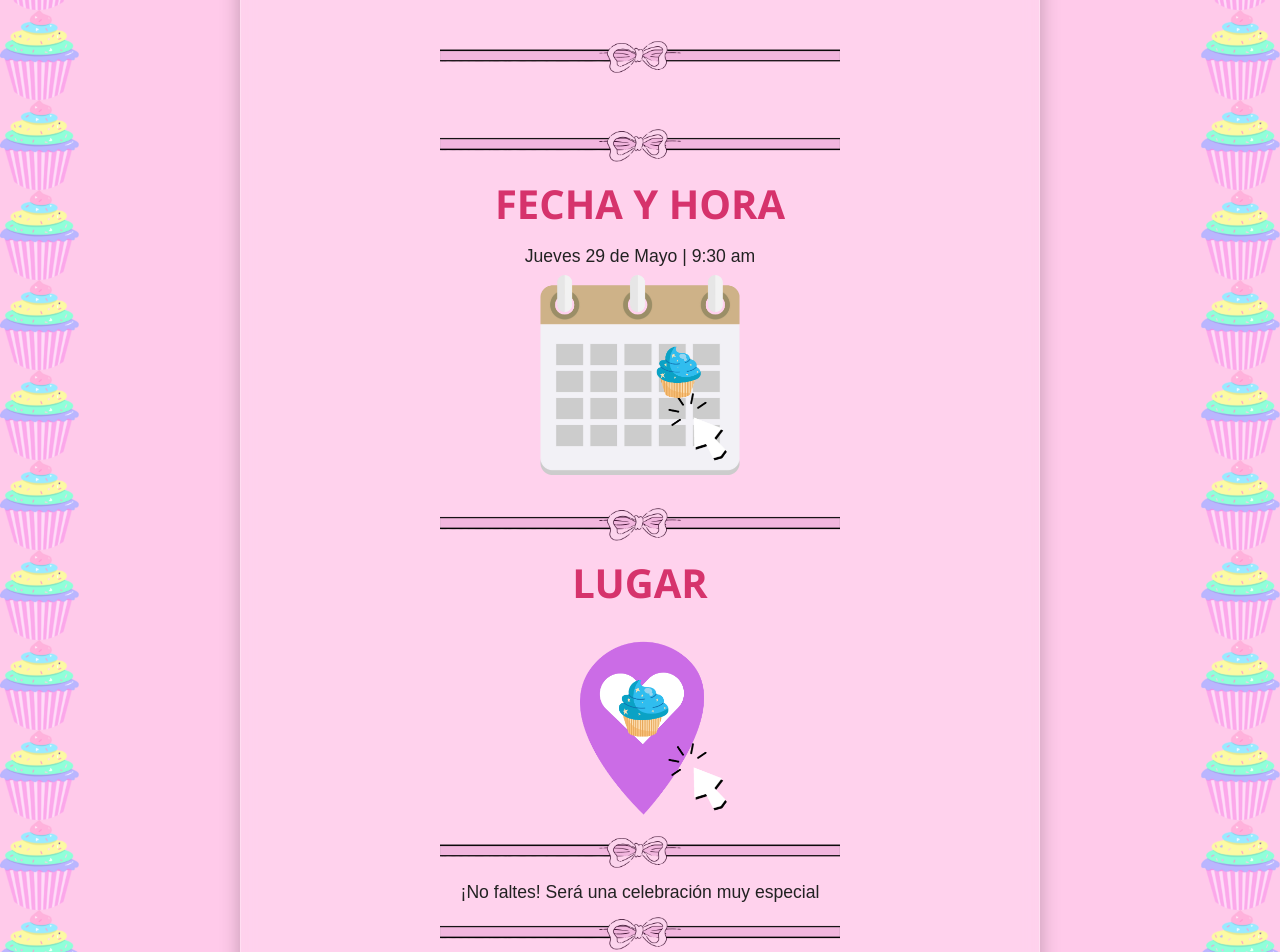
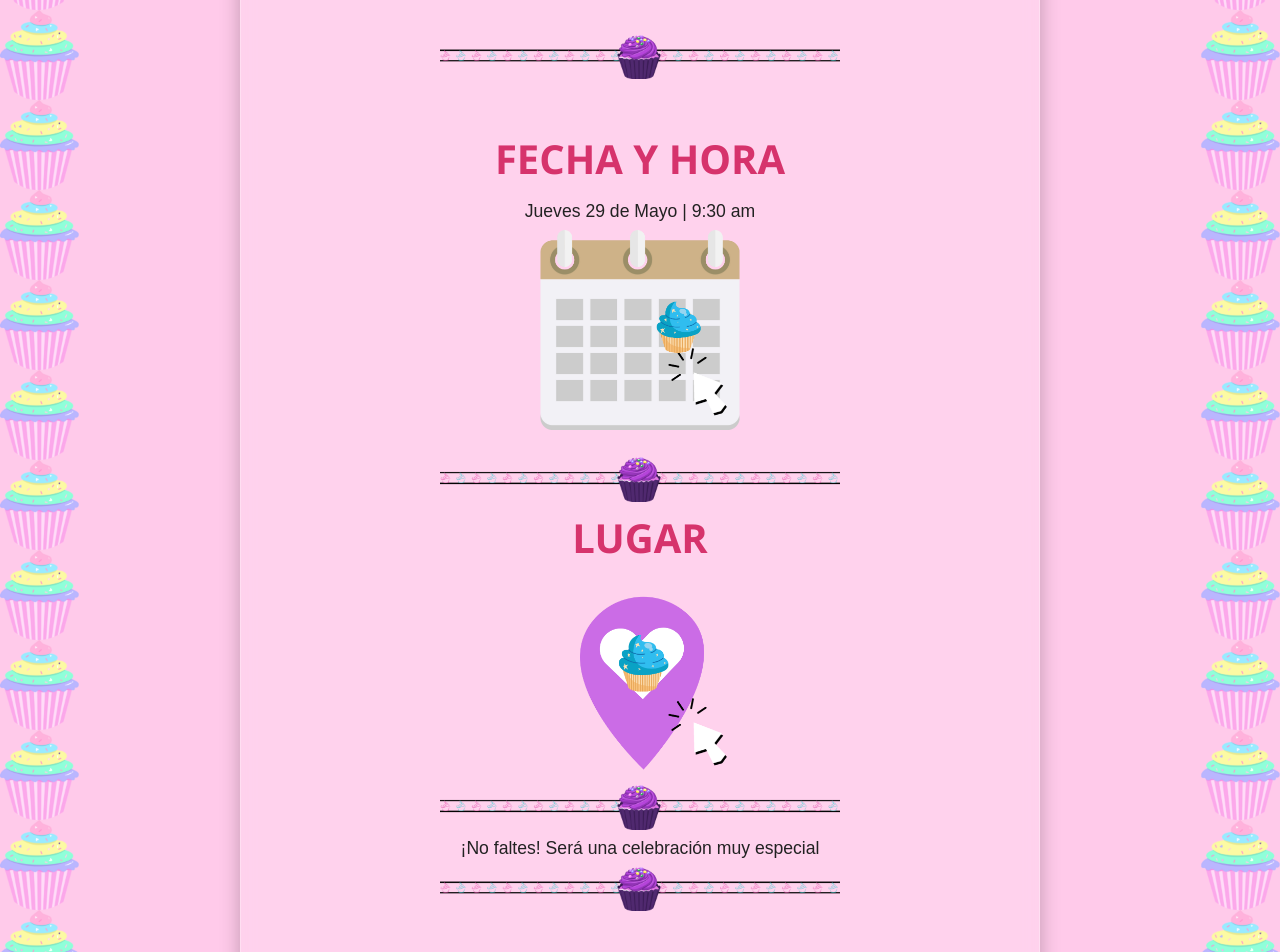
Before and after one commit to WalterDanielTorresMeza/Danicup, a React (Create React App) app: page / in a window 1280 px wide. Shown: the part 260-1212 px from the top of the page. Built offline with nearby package versions, Linux system fonts and the light colour scheme.

Commit message:
Update App.js

```diff
--- a/src/App.js
+++ b/src/App.js
@@ -18,7 +18,7 @@ function App() {
 <br />
 
 <img
-   src="/a2.png"
+   src="/aa.png"
    alt="Animación celebración"
    className="li"
  />
@@ -27,11 +27,6 @@ function App() {
 
  <br />
 
- <img
-   src="/a2.png"
-   alt="Animación celebración"
-   className="li"
- />
 
  <p><h1>FECHA Y HORA</h1></p>
  <p className="l01">Jueves 29 de Mayo | 9:30 am</p>
@@ -40,7 +35,7 @@ function App() {
   href={
     `https://calendar.google.com/calendar/render?action=TEMPLATE` +
     `&text=${encodeURIComponent('Cumpleaños de Daniela Nicole')}` +
-    `&dates=${'20250605'}/${'20250605'}` +           // evento todo el día 5 de junio
+    `&dates=${'20250528'}/${'20250528'}` +           // evento todo el día 5 de junio
     `&details=${encodeURIComponent('¡No faltes a la celebración!')}` +
     `&location=${encodeURIComponent('')}`
   }
@@ -57,7 +52,7 @@ function App() {
 <br />
 
 <img
-   src="/a2.png"
+   src="/aa.png"
    alt="Animación celebración"
    className="li"
  />
@@ -65,7 +60,7 @@ function App() {
 <a
     href={
       'https://www.google.com/maps/place/Danaus+School/@20.6160043,-100.3804581,17z/data=!3m1!4b1!4m6!3m5!1s0x85d35c745b968ca5:0x6997a2ca4ca0e68e!8m2!3d20.6160043!4d-100.3804581!16s%2Fg%2F11g9ntycg8?entry=ttu&g_ep=EgoyMDI1MDUyMS4wIKXMDSoASAFQAw%3D%3D' +
-      encodeURIComponent('Salón Jardín Alegría, Pachuca, Hidalgo')
+      encodeURIComponent('')
     }
     target="_blank"
     rel="noopener noreferrer"
@@ -79,14 +74,14 @@ function App() {
 
 <br />
 <img
-   src="/a2.png"
+   src="/aa.png"
    alt="Animación celebración"
    className="li"
  />
 
 <p className="l01">¡No faltes! Será una celebración muy especial</p>
 <img
-   src="/a2.png"
+   src="/aa.png"
    alt="Animación celebración"
    className="li"
 />
```
